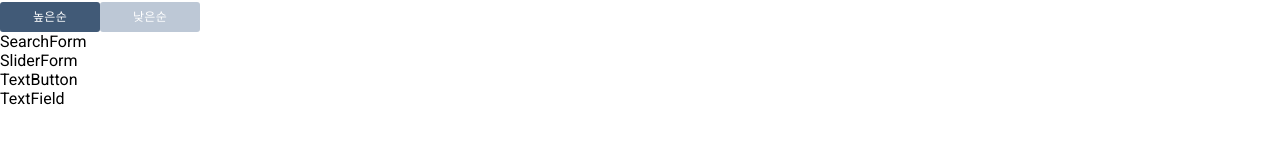
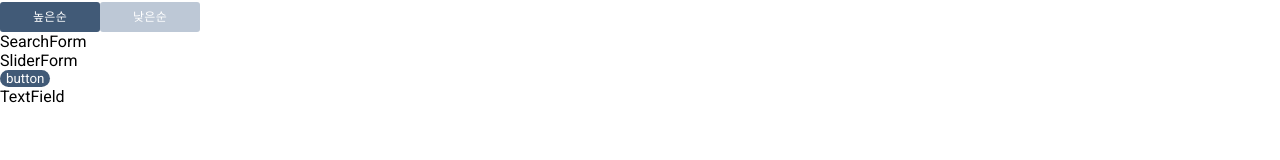
Before and after one commit to KangHayeonn/dinnermate-client, a Vue app: page /sample in a window 1280 px wide. Shown: the part 142-302 px from the top of the page. Built offline with nearby package versions, Linux system fonts and the light colour scheme; what v-calendar would draw is missing.

Commit message:
[ADD] : 공통 컴포넌트 제작 - Text Button

```diff
--- a/src/components/common/TextButton.vue
+++ b/src/components/common/TextButton.vue
@@ -1,15 +1,43 @@
 <template>
-  <div>TextButton</div>
+  <button
+    class="text-button"
+    :class="color"
+    :style="{ width: `${width}px`, height: `${height}px` }"
+    @click="clickEvent"
+    @click.stop
+  >
+    {{ text }}
+  </button>
 </template>
 
 <script>
 export default {
   name: 'TextButton',
-  data() {
-    return {};
+  props: {
+    height: Number,
+    width: Number,
+    color: {
+      type: String,
+      default: 'primary',
+    },
+    text: {
+      type: String,
+      default: 'button',
+    },
+    type: {
+      type: String,
+      default: 'type',
+    },
   },
-  methods: {},
+  methods: {
+    clickEvent() {
+      if (this.type === 'selectTime') this.$emit(this.type, this.text);
+      else this.$emit(this.type);
+    },
+  },
 };
 </script>
 
-<style lang="scss" scoped></style>
+<style lang="scss" scoped>
+@import '@/styles/common/textButton.scss';
+</style>
--- /dev/null
+++ b/src/styles/common/textButton.scss
@@ -0,0 +1,42 @@
+@import '@/styles/base/variable.scss';
+
+.text-button {
+	display: flex;
+	justify-content: center;
+	align-items: center;
+	cursor: pointer;
+	box-shadow: $shadow-center;
+	border-radius: 1.25rem;
+	color: $color-background-white;
+	border: none;
+	box-shadow:none;
+
+	&.primary {
+		background-color: $color-primary;
+		&:hover {
+			background-color: $color-hover;
+		}
+	}
+
+	&.secondary {
+		background-color: $color-secondary;
+
+		&:hover {
+			background-color: $color-hover;
+		}
+	}
+
+	&.disabled {
+		background-color: $color-disabled;
+		cursor: default;
+	}
+
+	&.surface {
+		background-color: $color-surface-white;
+		color: $color-text-black;
+
+		&:hover {
+			background-color: $color-surface-variant;
+		}
+	}
+}
```
